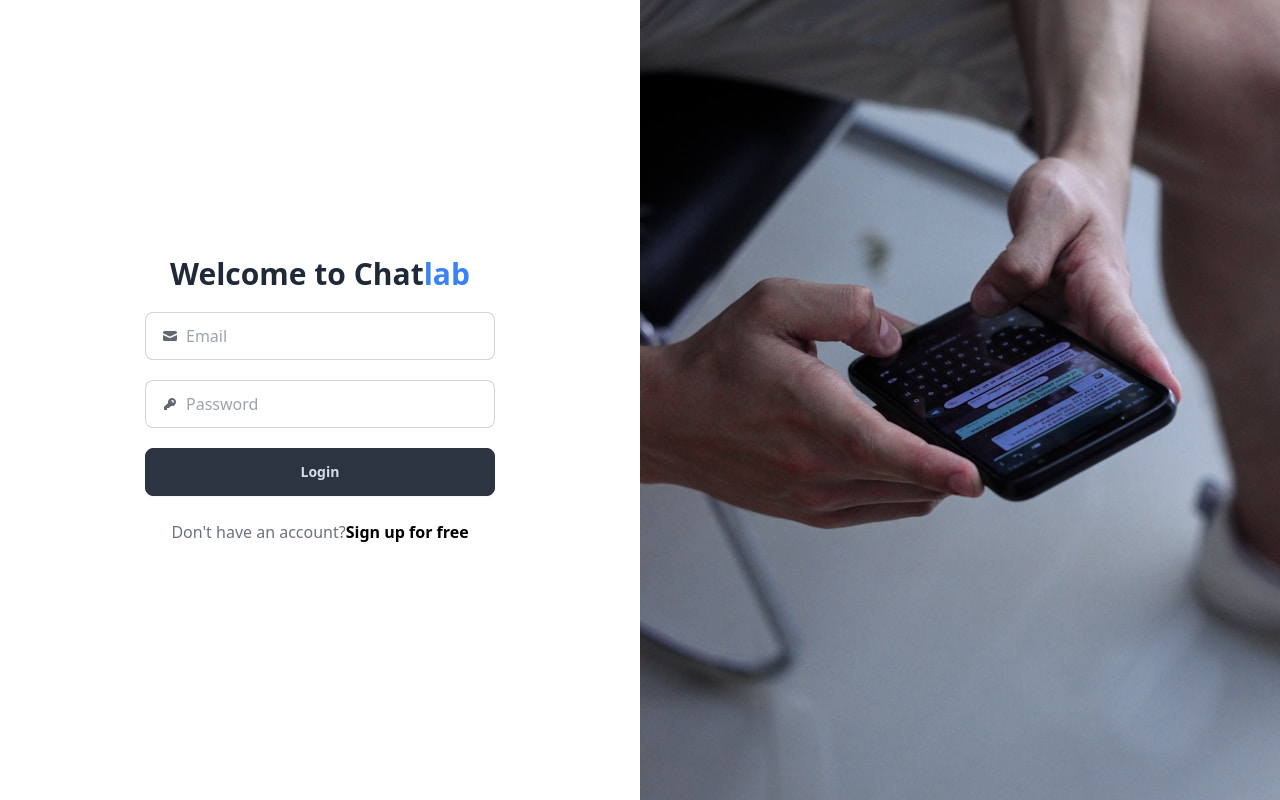
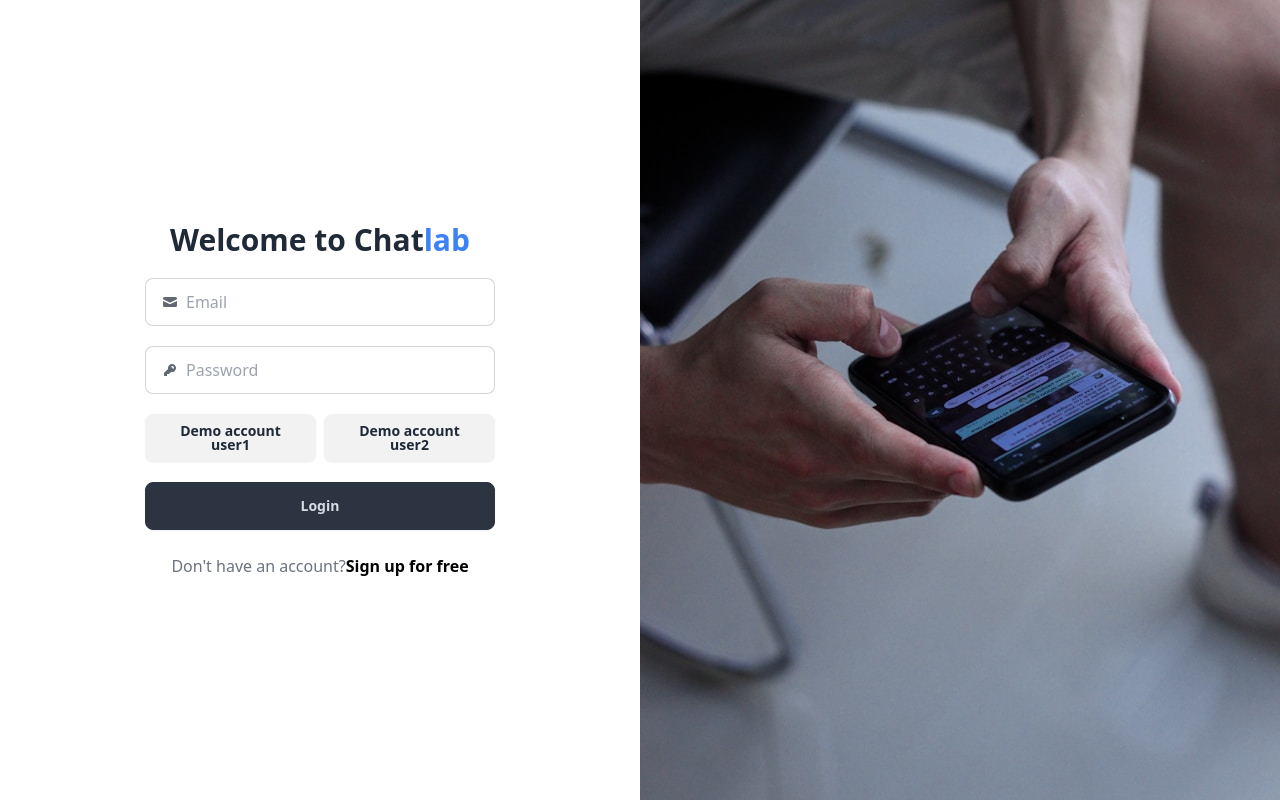
Before and after one commit to OussamaBoussouf/chat-lab, a React (Vite) app: page / in a window 1280 px wide. Built offline with nearby package versions, Linux system fonts and the light colour scheme; no server answers.

Commit message:
add sign in buttons for anonymous users to log in

```diff
--- a/src/pages/SignIn.jsx
+++ b/src/pages/SignIn.jsx
@@ -10,6 +10,7 @@ function SignIn() {
     register,
     formState: { errors },
     watch,
+    setValue,
   } = useForm();
 
   const { loading, signIn } = useAuth();
@@ -19,6 +20,12 @@ function SignIn() {
     signIn(email, password).catch((err) => {
       setError(err);
     });
+  };
+
+  const handleAnonymousSignIn = (credentials) => {
+    setValue("email", credentials.email);
+    setValue("password", credentials.password);
+    onSubmit(credentials);
   };
 
   // RESET ERROR
@@ -89,6 +96,32 @@ function SignIn() {
             </span>
           )}
           {error && <span className="text-red-500">{error}</span>}
+          <div className="flex items-center gap-2">
+            <button
+              type="button"
+              className="btn flex-1"
+              onClick={() =>
+                handleAnonymousSignIn({
+                  email: "user1@user.com",
+                  password: 123456789,
+                })
+              }
+            >
+              Demo account user1
+            </button>
+            <button
+              type="button"
+              className="btn flex-1"
+              onClick={() =>
+                handleAnonymousSignIn({
+                  email: "user2@user.com",
+                  password: 123456789,
+                })
+              }
+            >
+              Demo account user2
+            </button>
+          </div>
           <button
             disabled={loading}
             type="submit"
```
